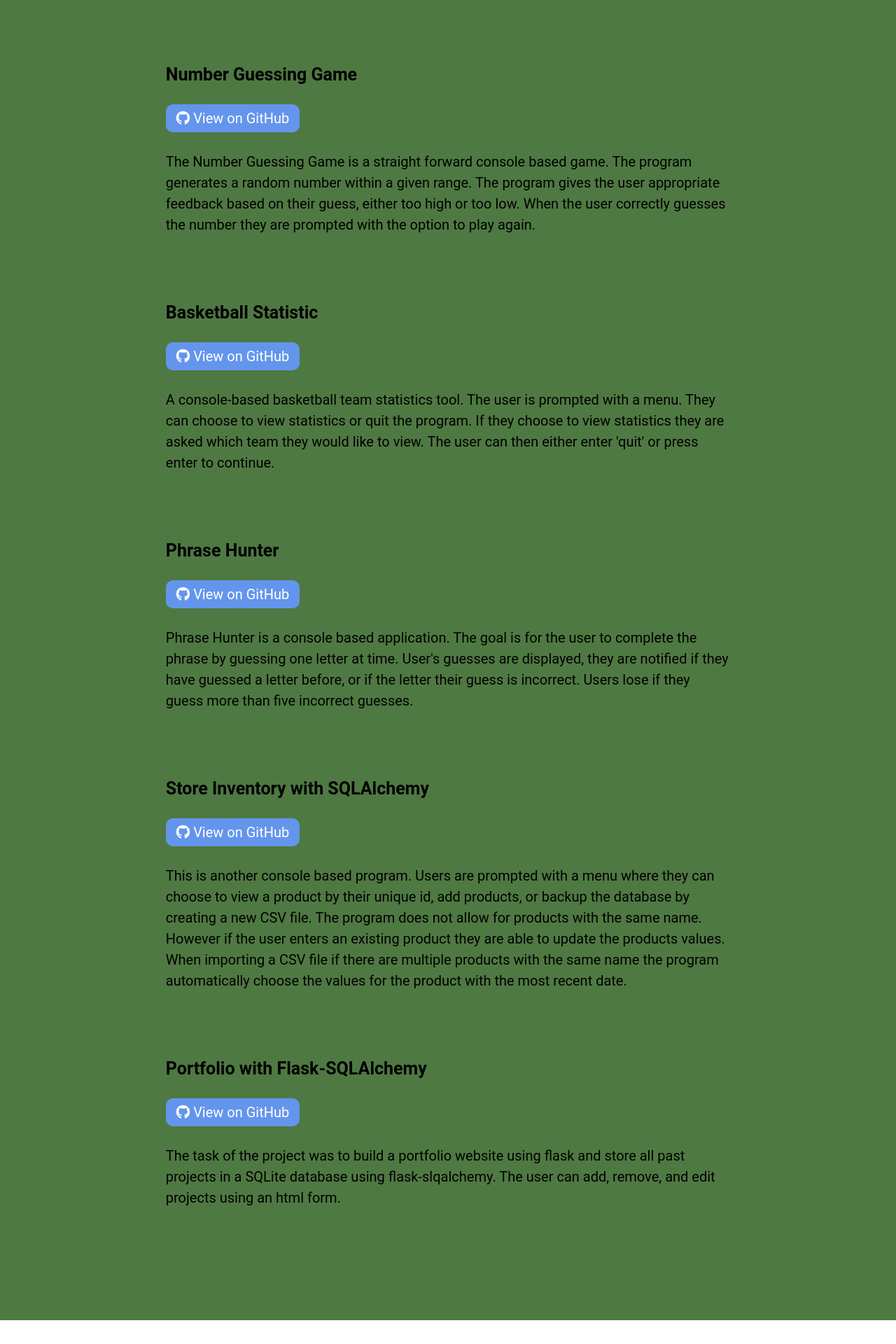
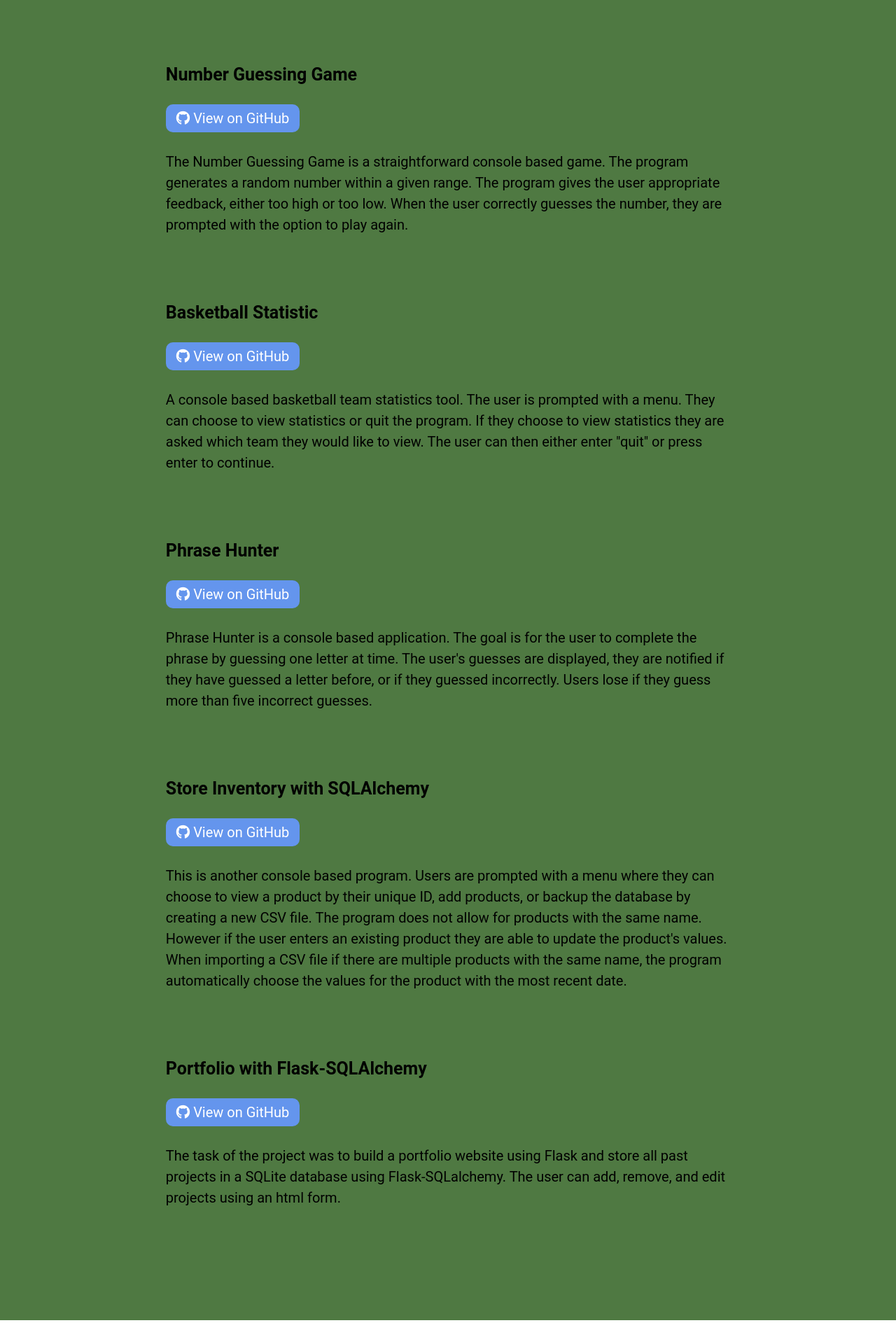
Before and after one commit to thamasmorethelen/website, a Flask app: page / in a window 1280 px wide. Shown: the part 2240-4160 px from the top of the page at 70% size. Run offline with Flask 2, Linux system fonts and the light colour scheme; some libraries are stand-ins or nearby versions.

Commit message:
minor spelling/grammar edits

```diff
--- a/templates/about.html
+++ b/templates/about.html
@@ -9,7 +9,7 @@
         <section id="about-page">
             <h2>About Me</h2>
             <p>
-                Aside from backend develoment I enjoy a variety of activities. Currently my favorite pasttime is building LEGO sets with my son Pippin, named for Peregrin Took. It's a safe assumption that I have at least one unfinished woodworking project. I also enjoy reading anything from 19th century German philosophy to comic books.
+                Aside from backend develoment I enjoy a variety of activities. Currently my favorite pasttime is building LEGO sets with my son, Pippin, named for Peregrin Took. It's a safe assumption that I have at least one unfinished woodworking project. I also enjoy reading anything from 19th century German philosophy to comic books.
             </p>
             <!-- <a href="#"><i class="far fa-file"></i>Resume</a> -->
         </section>
--- a/templates/index.html
+++ b/templates/index.html
@@ -4,13 +4,13 @@
 
         <section class="header">
             <h1>Thomas Thelen</h1>
-            <p>I love the elegant simplicity of Python</p>
+            <p>I love the elegant simplicity of Python.</p>
             <img src="/static/images/head_shot.jpeg" alt="Headshot of myself">
         </section>
         <section id="about">
             <h2><u>About Me:</u></h2>
             <p>
-                Former <a href="https://www.urbandictionary.com/define.php?term=dirtbag" target="_blank" >dirtbag</a> climber turned Dad and Backend Developer. Lifelong learner, Star Wars expert, Flask aficionado, SQLAlchemist. Occasionally I have a mustache.
+                Former <a href="https://www.urbandictionary.com/define.php?term=dirtbag" target="_blank" >dirtbag</a> climber turned Dad and Backend Developer. Lifelong learner, Star Wars expert, Flask aficionado, SQLAlchemist. Occasionally, I have a mustache.
             </p>
         </section>
         <section id="skills">
@@ -35,7 +35,7 @@
                             <i class="fab fa-github"></i>
                             View on GitHub
                         </a>
-                        <p>The Number Guessing Game is a straight forward console based game. The program generates a random number within a given range. The program gives the user appropriate feedback based on their guess, either too high or too low. When the user correctly guesses the number they are prompted with the option to play again.</p>
+                        <p>The Number Guessing Game is a straightforward console based game. The program generates a random number within a given range. The program gives the user appropriate feedback, either too high or too low. When the user correctly guesses the number, they are prompted with the option to play again.</p>
                     </div>
                     <div id="project2"class="a-project">
                         <h3>Basketball Statistic</h3>
@@ -43,7 +43,7 @@
                             <i class="fab fa-github"></i>
                             View on GitHub
                         </a>
-                        <p>A console-based basketball team statistics tool. The user is prompted with a menu. They can choose to view statistics or quit the program. If they choose to view statistics they are asked which team they would like to view. The user can then either enter 'quit' or press enter to continue.</p>
+                        <p>A console based basketball team statistics tool. The user is prompted with a menu. They can choose to view statistics or quit the program. If they choose to view statistics they are asked which team they would like to view. The user can then either enter "quit" or press enter to continue.</p>
                     </div>
                     <div id="project3"class="a-project">
                         <h3>Phrase Hunter</h3>
@@ -51,7 +51,7 @@
                             <i class="fab fa-github"></i>
                             View on GitHub
                         </a>
-                        <p>Phrase Hunter is a console based application. The goal is for the user to complete the phrase by guessing one letter at time. User's guesses are displayed, they are notified if they have guessed a letter before, or if the letter their guess is incorrect. Users lose if they guess more than five incorrect guesses.</p>
+                        <p>Phrase Hunter is a console based application. The goal is for the user to complete the phrase by guessing one letter at time. The user's guesses are displayed, they are notified if they have guessed a letter before, or if they guessed incorrectly. Users lose if they guess more than five incorrect guesses.</p>
                     </div>
                     <div id="project4"class="a-project">
                         <h3>Store Inventory with SQLAlchemy</h3>
@@ -59,7 +59,7 @@
                             <i class="fab fa-github"></i>
                             View on GitHub
                         </a>
-                        <p>This is another console based program. Users are prompted with a menu where they can choose to view a product by their unique id, add products, or backup the database by creating a new CSV file. The program does not allow for products with the same name. However if the user enters an existing product they are able to update the products values. When importing a CSV file if there are multiple products with the same name the program automatically choose the values for the product with the most recent date.</p>
+                        <p>This is another console based program. Users are prompted with a menu where they can choose to view a product by their unique ID, add products, or backup the database by creating a new CSV file. The program does not allow for products with the same name. However if the user enters an existing product they are able to update the product's values. When importing a CSV file if there are multiple products with the same name, the program automatically choose the values for the product with the most recent date.</p>
                     </div>
                     <div id="project5"class="a-project">
                         <h3>Portfolio with Flask-SQLAlchemy</h3>
@@ -67,7 +67,7 @@
                             <i class="fab fa-github"></i>
                             View on GitHub
                         </a>
-                        <p>The task of the project was to build a portfolio website using flask and store all past projects in a SQLite database using flask-slqalchemy. The user can add, remove, and edit projects using an html form.</p>
+                        <p>The task of the project was to build a portfolio website using Flask and store all past projects in a SQLite database using Flask-SQLalchemy. The user can add, remove, and edit projects using an html form.</p>
                     </div>
             </div>
         </section>
--- a/templates/layout.html
+++ b/templates/layout.html
@@ -49,7 +49,7 @@
 
                 </p>
                 <p>
-                  <i class="fa-solid fa-reply"></i>To talk to me about Thrawn, best routes to climb in Joshua Tree, or your development needs. I can be reached at<br>
+                  <i class="fa-solid fa-reply"></i>To talk to me about Thrawn, best routes to climb in Joshua Tree, or your development needs I can be reached at<br>
                   <a href="mailto:thamasthelen@gmail.com">thamasthelen@gmail.com</a>
 
                 </p>
```
